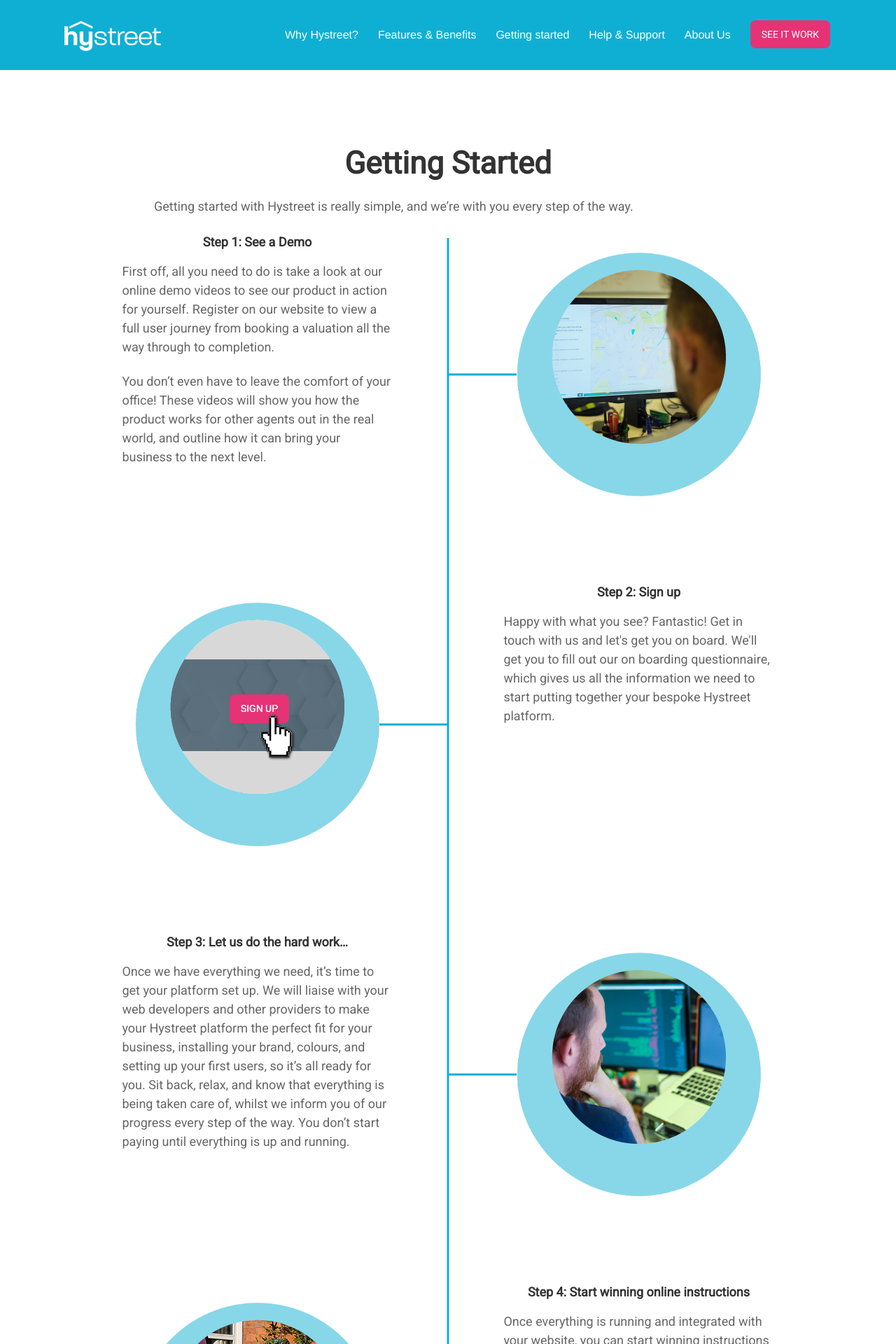
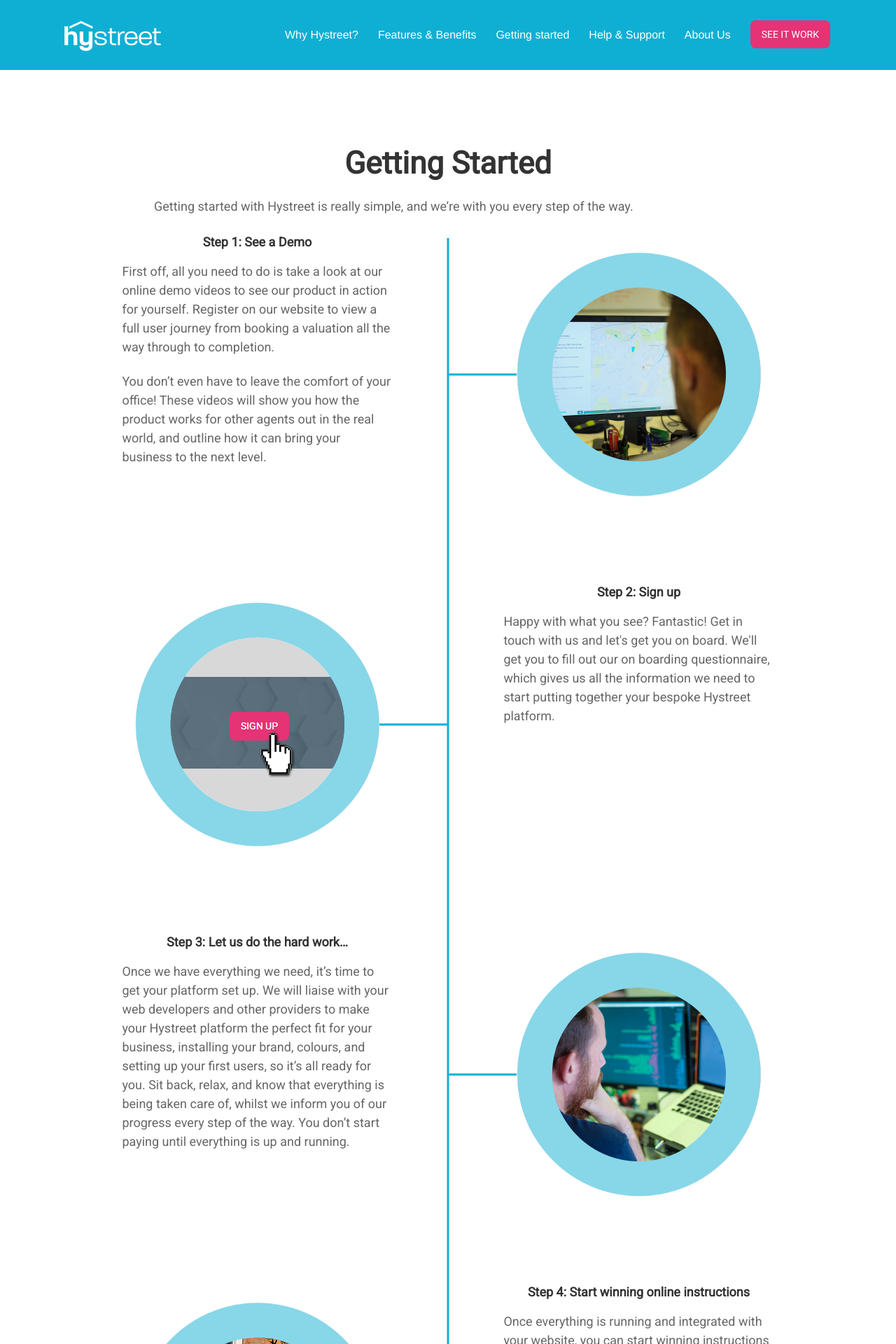
Before and after one commit to hystreet/hystreet.github.io, a Jekyll site: the page built from support/getting-started/index.html, in a window 1280 px wide. Shown: the top 1920 px of the page at 70% size. Built offline with Jekyll 4.4.1, drawn with Linux system fonts in a browser that asks for light colours; some web fonts are replaced; a script that is not in the unit is left out.

Commit message:
Update style.css

```diff
--- a/css/style.css
+++ b/css/style.css
@@ -1149,11 +1149,11 @@
 }
 
 .getting-started__wrap-right img {
-        margin-top: 55px;
+        margin-top: 80px;
 }
 
 .getting-started__wrap img {
-        margin-top: 55px;
+        margin-top: 80px;
 }
 
 .getting-started__wrap:after {
```
